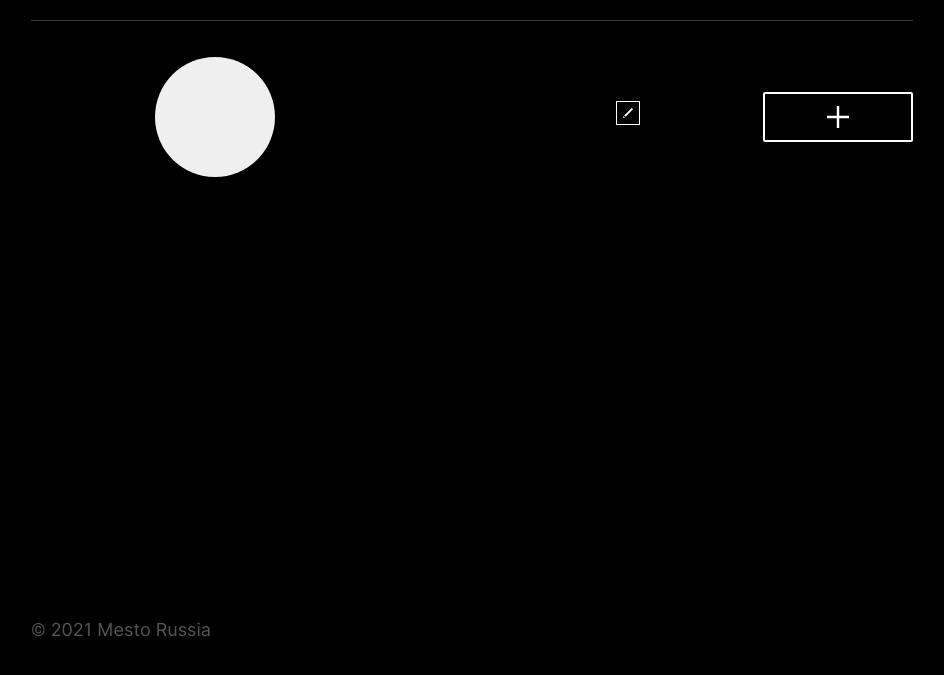
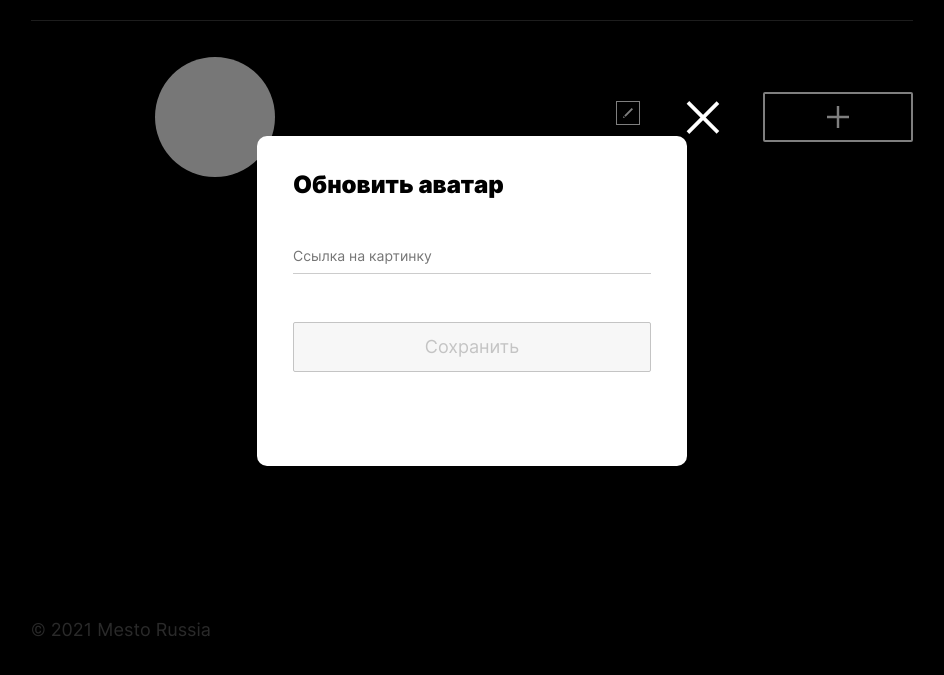
Before and after one commit to ssotn/mesto-project-ff, a website built with webpack: page src/index.html in a window 1280 px wide. Both pictures are taken after a click on the button 382 px from the left and 216 px from the top of the page. Shown: the part 99-774 px from the top of the page, without its empty margins (168-1112 px from the left). Built offline with nearby package versions, Linux system fonts and the light colour scheme; no server answers.

Commit message:
popup for avatar edit

```diff
--- a/src/index.html
+++ b/src/index.html
@@ -33,6 +33,23 @@
       © 2021 Mesto Russia
     </p>
   </footer>
+  <div class="popup popup_type_avatar-edit">
+    <div class="popup__content">
+      <button type="button" class="popup__close"></button>
+      <h3 class="popup__title">Обновить аватар</h3>
+      <form class="popup__form" name="edit-avatar">
+        <input
+        type="url"
+        id="edit-avatar-input-type-avatar-url"
+        name="link"
+        class="popup__input popup__input_type_url"
+        placeholder="Ссылка на картинку"
+        required>
+        <span class="edit-avatar-input-type-avatar-url-error form__input-error"></span>
+        <button type="submit" class="button popup__button">Сохранить</button>
+      </form>
+    </div>
+  </div>
   <div class="popup popup_type_edit">
     <div class="popup__content">
       <button type="button" class="popup__close"></button>
--- a/src/index.js
+++ b/src/index.js
@@ -10,17 +10,27 @@ let USER_ID;
 const template = document.querySelector('#card-template').content;
 const cardsContainer = document.querySelector('.places__list');
 const closeButtons = document.querySelectorAll('.popup__close');
-const profileForm = document.forms['edit-profile']
+const profileForm = document.forms['edit-profile'];
 const newPlaceForm = document.forms['new-place'];
+const avatarForm = document.forms['edit-avatar'];
 
-/*кнопка редактирования профиля на странице*/
-const profileEditButton = document.querySelector('.profile__edit-button');
+/*элементы на странице - имя, деятельность, аватарка*/
 const nameDisplay = document.querySelector(".profile__title");
 const jobDisplay = document.querySelector(".profile__description");
 const profileAvatar = document.querySelector(".profile__image");
 
+/*кнопка редактирования аватара*/
+const editAvatarButton = document.querySelector('.profile__image');
+
+/*кнопка редактирования профиля на странице*/
+const profileEditButton = document.querySelector('.profile__edit-button');
+
 /*кнопка добавления новой карточки*/
 const profileAddButton = document.querySelector('.profile__add-button');
+
+/*окно редактирования автара и поля url*/
+const editAvatarWindow = document.querySelector('.popup_type_avatar-edit');
+const newAvatarUrl = editAvatarWindow.querySelector('.popup__input_type-url');
 
 /*окно редактирования профиля и поля*/
 const editProfileWindow = document.querySelector('.popup_type_edit');
@@ -53,6 +63,12 @@ const validationConfig = {
     inactiveButtonClass: 'popup__button_disabled',
     inputErrorClass: 'popup__input_type_error',
     errorClass: 'popup__error_visible',
+}
+
+/*метод отправки  - коллбэк для кнопки "Сохранить" на форме Редактирования аватара*/
+const handleFormAvatarSubmit = e => {
+    e.preventDefault();
+
 }
 
 /*метод отправки  - коллбэк для кнопки "Сохранить" на форме Редактирования профиля*/
@@ -109,6 +125,14 @@ closeButtons.forEach(button => {
     button.addEventListener('click', () => closeModalWindow(win));
 });
 
+/*обработчик клика на Аватар*/
+editAvatarButton.addEventListener('click', () => {
+
+    openModalWindow(editAvatarWindow);
+    avatarForm.reset();
+    clearValidation(editAvatarWindow, validationConfig);
+});
+
 /*обработчик клика кнопки Редактировать*/
 profileEditButton.addEventListener('click', () => {
     nameInput.value = nameDisplay.textContent;
@@ -128,6 +152,7 @@ profileAddButton.addEventListener('click', () => {
 /*листенеры на submit форм*/
 profileForm.addEventListener('submit', handleFormProfileSubmit);
 newPlaceForm.addEventListener('submit', handleFormAddCardSubmit);
+avatarForm.addEventListener('submit', handleFormAvatarSubmit);
 
 /*метод заполнения контейнера карточек при загрузке страницы*/
 const addCards = cards => { //получили массив карточек
```
